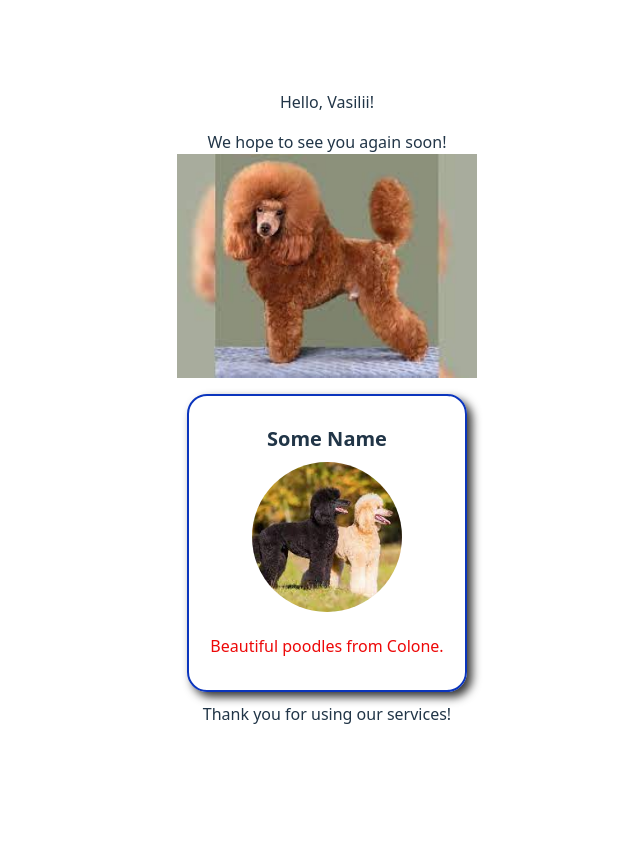
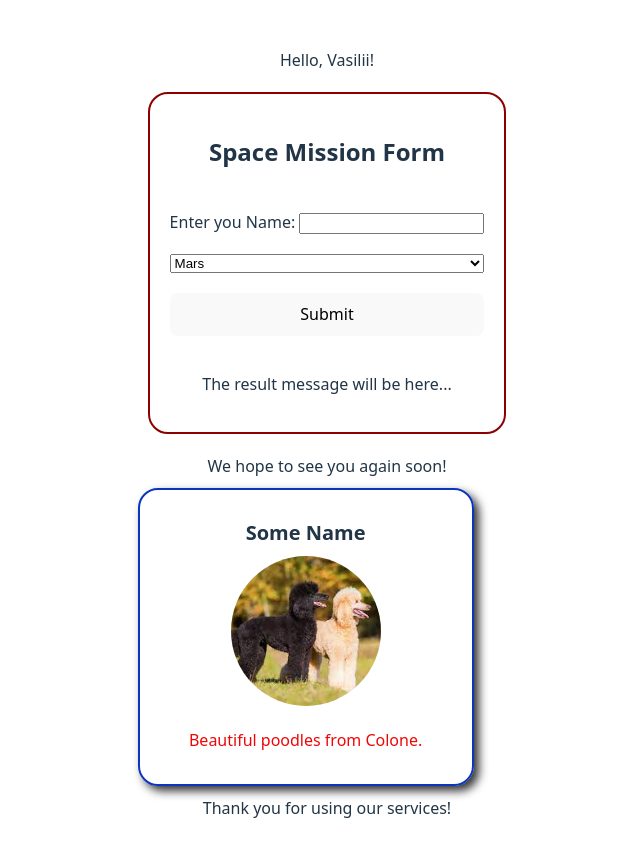
Before and after one commit to vasiliyserebrovskiy/HWP-Project-01, a React (Vite) app: page / in a window 1280 px wide. Shown: the whole page, without its empty margins (313-953 px from the left). Before the commit the page ends 800 px from the top, so only its background shows below. Built offline with nearby package versions, Linux system fonts and the light colour scheme.

Commit message:
Home work 2 added

```diff
--- a/src/App.tsx
+++ b/src/App.tsx
@@ -1,5 +1,5 @@
 import "./App.css";
-import Card from "./components/Card/Card";
+// import Card from "./components/Card/Card";
 import Goodbye from "./components/Goodbye/Goodbye";
 import Greeting from "./components/Greeting/Greeting";
 import ProfileCard from "./components/ProfileCard/ProfileCard";
@@ -7,6 +7,7 @@ import ThankYou from "./components/ThankYou/ThankYou";
 
 //variables for ProfileCard
 import avatar from "./assets/poodle.jpeg";
+import SpaceMissionForm from "./components/SpaceMissionForm/SpaceMissionForm";
 const name = "Some Name";
 const description = "Beautiful poodles from Colone.";
 
@@ -14,8 +15,9 @@ function App() {
   return (
     <>
       <Greeting name={"Vasilii"} />
+      <SpaceMissionForm />
       <Goodbye />
-      <Card url={"/poodle.jpeg"} alt={"Some dog"} />
+      {/* <Card url={"/poodle.jpeg"} alt={"Some dog"} /> */}
       <ProfileCard avatar={avatar} name={name} description={description} />
       <ThankYou />
     </>
--- /dev/null
+++ b/src/components/SpaceMissionForm/SpaceMissionForm.module.css
@@ -0,0 +1,9 @@
+.mainForm {
+  border: 2px solid darkred;
+  border-radius: 20px;
+  padding: 20px;
+  margin: 20px;
+  display: flex;
+  flex-direction: column;
+  gap:20px;
+}
--- /dev/null
+++ b/src/components/SpaceMissionForm/SpaceMissionForm.tsx
@@ -0,0 +1,46 @@
+import { useState } from "react";
+import style from "./SpaceMissionForm.module.css";
+
+export default function SpaceMissionForm() {
+  const formName = "Enter you Name: ";
+  const [name, setName] = useState<string>("");
+  const [message, setMessage] = useState<string>(
+    "The result message will be here..."
+  );
+  const [planet, setPlanet] = useState<string>("Mars");
+
+  const handleSubmit = (e) => {
+    e.preventDefault();
+    if (name === "") {
+      setMessage("Please enter your name to begin your mission.");
+    } else {
+      setMessage(`Astronaut ${name} is headed to ${planet}!`);
+    }
+  };
+
+  return (
+    <form className={style.mainForm} onSubmit={handleSubmit}>
+      <h2>Space Mission Form</h2>
+      <label htmlFor="">
+        {formName}
+        <input
+          type="text"
+          value={name}
+          onChange={(e) => setName(e.target.value)}
+        />
+      </label>
+      <select
+        name="planet"
+        value={planet}
+        onChange={(e) => setPlanet(e.target.value)}
+      >
+        <option value="Mars">Mars</option>
+        <option value="Venus">Venus</option>
+        <option value="Jupiter">Jupiter</option>
+        <option value="Saturn">Saturn</option>
+      </select>
+      <button type="submit">Submit</button>
+      <p>{message}</p>
+    </form>
+  );
+}
```
